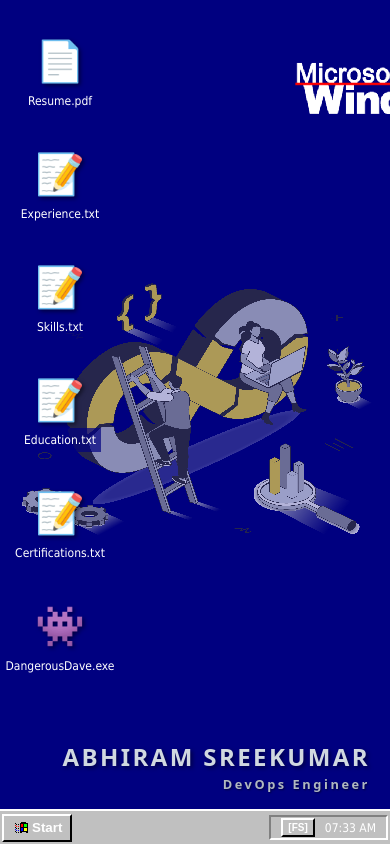
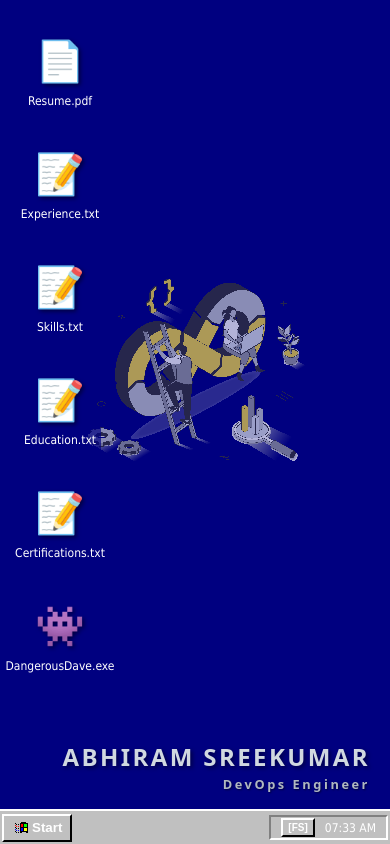
Before and after one commit to abhiramsreekumar/portfolio-website-windows98, a React (Vite) app: page / in a window 390 px wide. Built offline with nearby package versions, Linux system fonts and the light colour scheme.

Commit message:
fix: walpaper in mobile

```diff
--- a/src/components/DesktopWallpaper.tsx
+++ b/src/components/DesktopWallpaper.tsx
@@ -3,13 +3,15 @@ import devopsLogo from '../assets/devops.png';
 import bg98 from '../assets/98.png';
 
 export const DesktopWallpaper: React.FC = () => {
+  const isMobile = typeof window !== 'undefined' && window.innerWidth <= 768;
+
   return (
     <div style={{
       position: 'absolute',
       top: 0, left: 0, width: '100%', height: '100%',
       backgroundImage: `url(${bg98})`,
-      backgroundSize: 'cover',
-      backgroundPosition: 'center',
+      backgroundSize: isMobile ? '400%' : 'cover',
+      backgroundPosition: isMobile ? '20% 20%' : 'center',
       display: 'flex',
       flexDirection: 'column',
       justifyContent: 'center',
@@ -17,7 +19,12 @@ export const DesktopWallpaper: React.FC = () => {
       zIndex: 0,
     }}>
 
-      <img src={devopsLogo} alt="DevOps" style={{ width: '500px', height: '300px', opacity: 0.7, marginBottom: '20px' }} />
+      <img src={devopsLogo} alt="DevOps" style={{
+        width: isMobile ? '80vw' : '500px',
+        height: isMobile ? 'auto' : '300px',
+        opacity: 0.7,
+        marginBottom: isMobile ? '100px' : '20px'
+      }} />
 
       <div style={{
         position: 'absolute',
```
